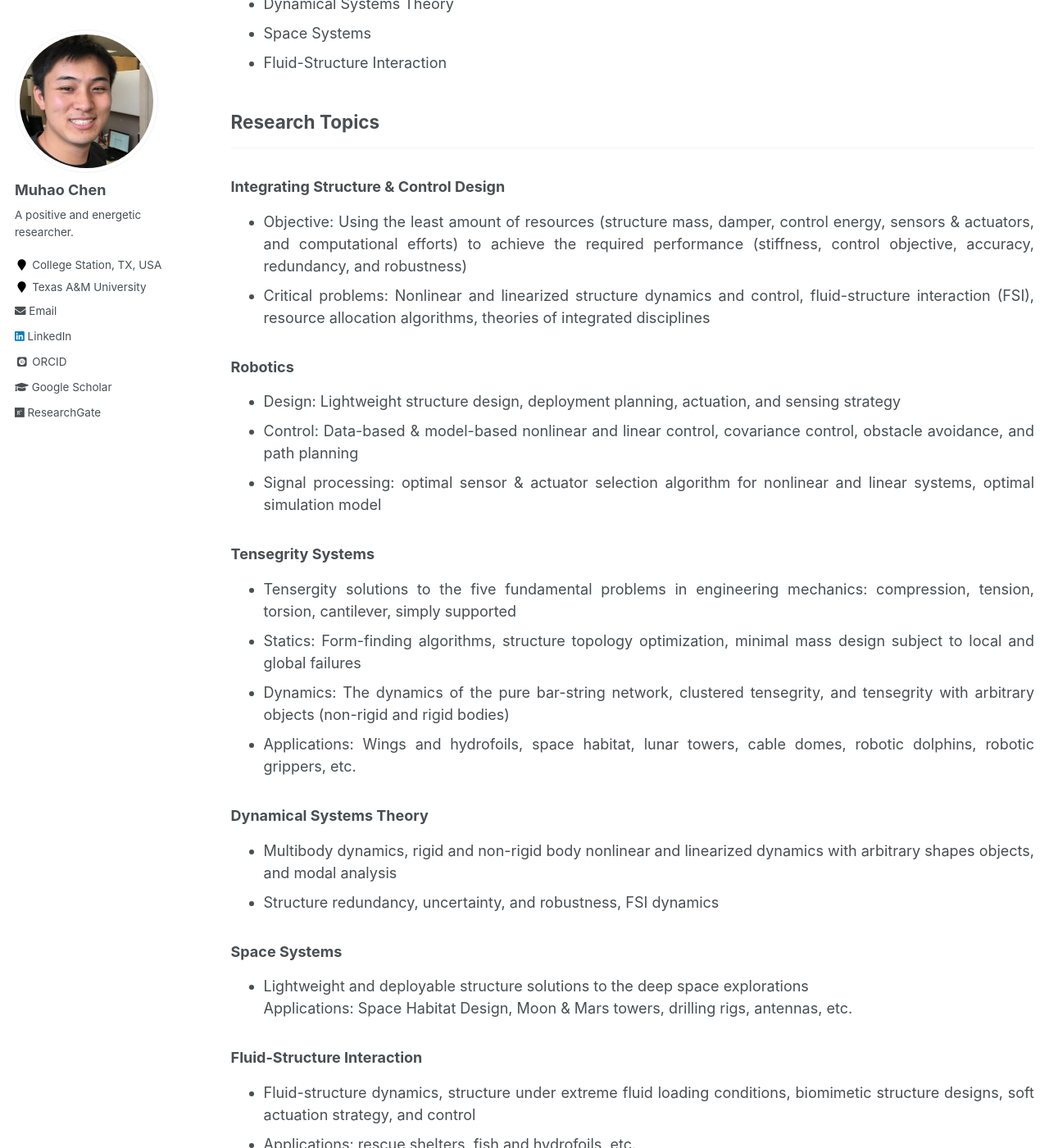
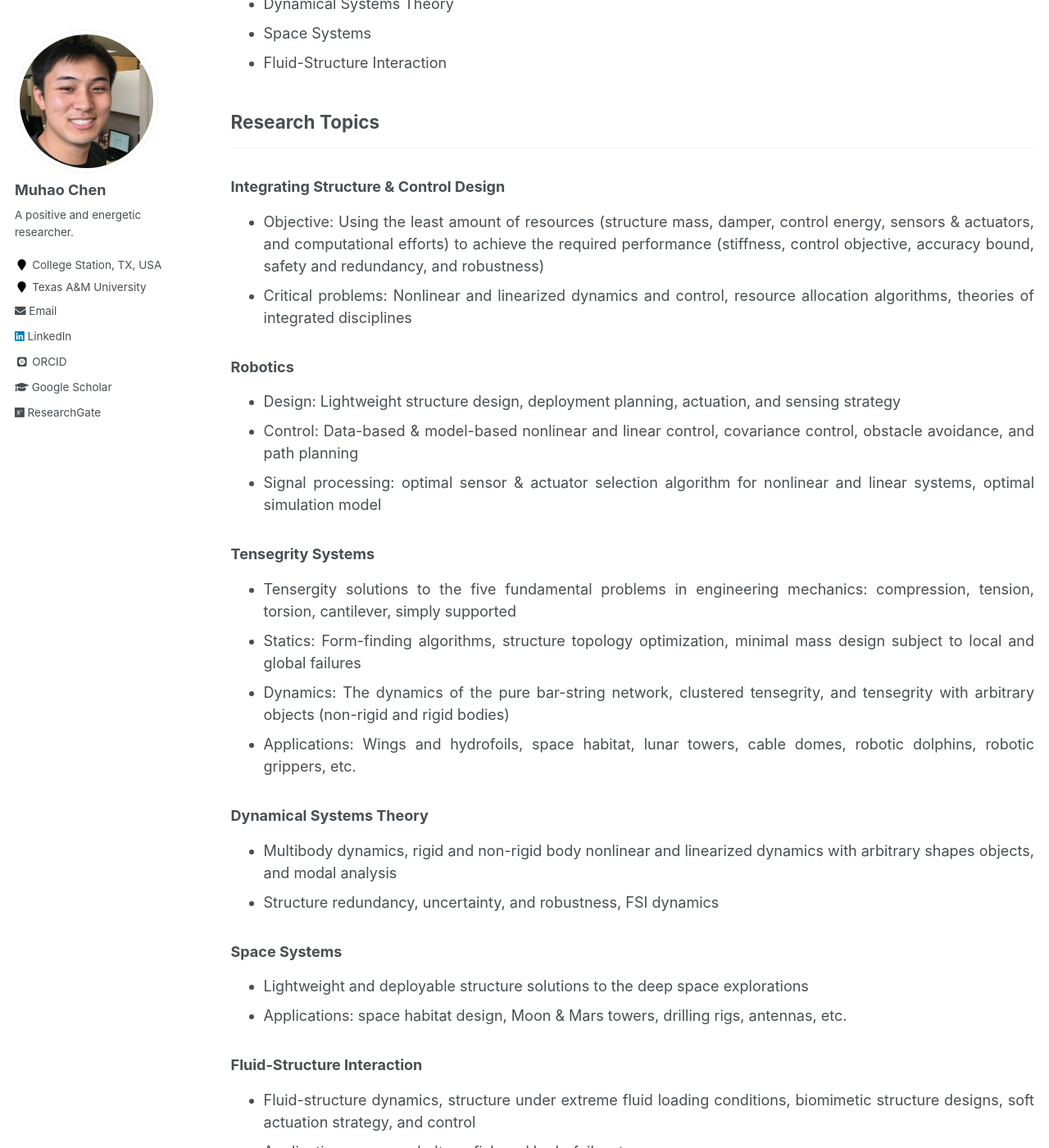
Before and after one commit to Muhao-Chen/muhao-chen.github.io, a Jekyll site: the page built from _pages/research.md, in a window 1280 px wide and 1400 px high, scrolled down 632 px. Shown: the whole window at 82% size. Built offline with Jekyll 4.4.1, drawn with Linux system fonts in a browser that asks for light colours; some web fonts are replaced.

Commit message:
Update research.md

```diff
--- a/_pages/research.md
+++ b/_pages/research.md
@@ -24,8 +24,8 @@ The existing design approaches mainly deal with what is sufficient rather than n
 
 -----
 ### Integrating Structure & Control Design
-* Objective: Using the least amount of resources (structure mass, damper, control energy, sensors & actuators, and computational efforts) to achieve the required performance (stiffness, control objective, accuracy, redundancy, and robustness)
-* Critical problems: Nonlinear and linearized structure dynamics and control, fluid-structure interaction (FSI), resource allocation algorithms, theories of integrated disciplines
+* Objective: Using the least amount of resources (structure mass, damper, control energy, sensors & actuators, and computational efforts) to achieve the required performance (stiffness, control objective, accuracy bound, safety and redundancy, and robustness)
+* Critical problems: Nonlinear and linearized dynamics and control, resource allocation algorithms, theories of integrated disciplines
 
 ### Robotics
 * Design: Lightweight structure design, deployment planning, actuation, and sensing strategy
```
Also changed, not shown: other parts of _pages/research.md (+1 -1 lines).
